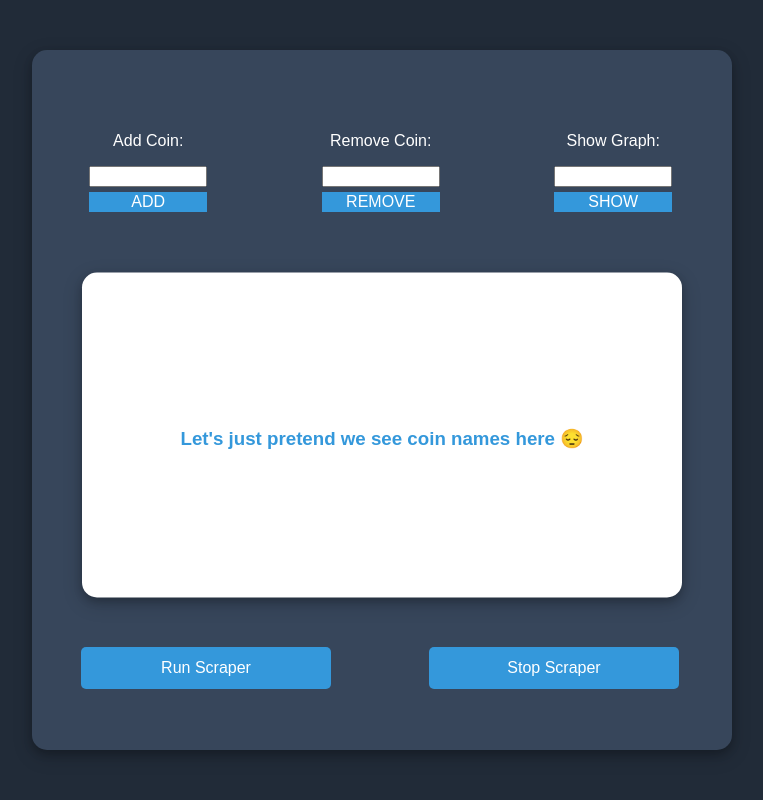
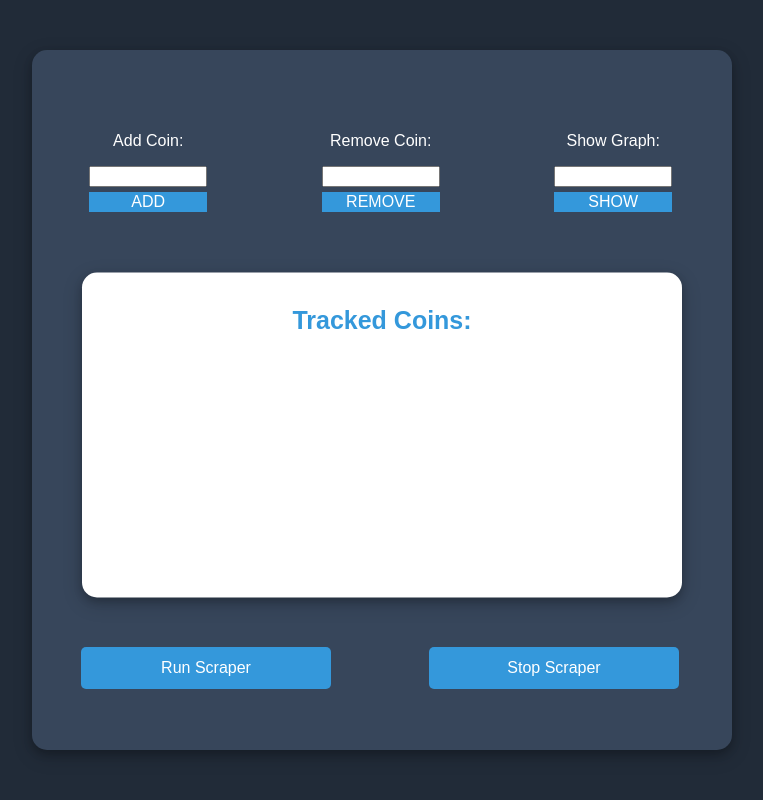
Before and after one commit to messiel12pr/Crypto_Currency_Web_Scraper, a Flask app: page /add-coin in a window 1280 px wide. Shown: the whole page, without its empty margins (258-1021 px from the left). Run offline with Flask 3, Linux system fonts and the light colour scheme; some libraries are stand-ins or nearby versions.

Commit message:
Added logic for displaying coins in index.html page

```diff
--- a/app.py
+++ b/app.py
@@ -20,15 +20,17 @@ def index():
 def add_coin():
     if request.method == 'POST':
         coin = request.form['coin_name'].strip()
-        if coin not in coins:
+        if coin not in coins and len(coins) != 4:
             coins.append(coin)
             print('Coin succesfully added')
+
+        elif len(coins) == 4:
+            print("Cannot track more than 4 coins at a time")
 
         else:
             # TODO find a way to display eror messages to user
             print('Coin was already found in the coin list')
-
-    return render_template("index.html")
+    return render_template("index.html", text_list=coins)
 
 @app.route('/remove-coin', methods = ['POST', 'GET'])
 def remove_coin():
--- a/static/CSS/style.css
+++ b/static/CSS/style.css
@@ -88,3 +88,16 @@ body {
 .button:hover {
     background-color: #2980b9;
 }
+
+#dynamic-div {
+    text-align: left;
+    font-size: 20px;
+    color: #3498db;
+    padding: 0px 0px 0px 50px;
+}
+
+.home-container-header {
+    text-align: center;
+    font-size: 25px;
+    color: #3498db;
+}
--- a/templates/index.html
+++ b/templates/index.html
@@ -40,9 +40,16 @@
             </div>
 
             <div class="home-container">
-                <h3 style="margin-top: 155px; text-align: center; color:#3498db;">Let's just pretend we see coin names
-                    here
-                    &#x1F614;</h3>
+                <H4 class="home-container-header">Tracked Coins:</H3>
+                    <div id="dynamic-div">
+                        <ul>
+                            {% for text in text_list %}
+                            <li>
+                                <p>{{ text }}</p>
+                            </li>
+                            {% endfor %}
+                        </ul>
+                    </div>
             </div>
 
             <div style="width: 44%;" class="float-child">
```
